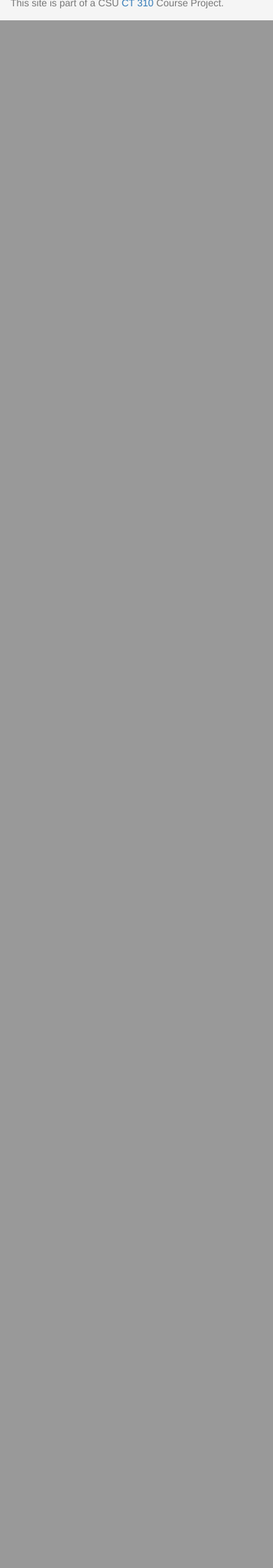
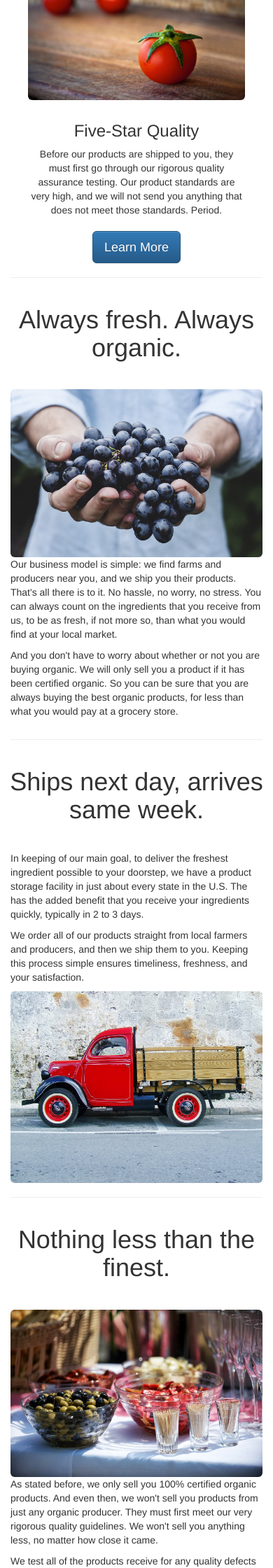
Before and after one commit to mjrerle/webdevp1, a PHP site: page / in a window 390 px wide. Shown: the part 1481-3721 px from the top of the page at 70% size. Before the commit the page ends 1510 px from the top, so only its background shows below. Run offline with PHP 8.4, Linux system fonts and the light colour scheme; some libraries are stand-ins or nearby versions.

Commit message:
Beautified the home page. Added some pretty pictures and some marketing content.

```diff
--- a/css/stylesheet.css
+++ b/css/stylesheet.css
@@ -30,6 +30,20 @@ nav > .container {
 
 .featurette {
     text-align: center;
+    padding: 0 40px;
+}
+
+.featurette-image {
+    height: 210px;
+}
+
+.featurette-text {
+    height: 110px;
+}
+
+.featurette img {
+    margin-bottom: 20px;
+    width: 100%;
 }
 
 .jumbotron {
--- a/index.php
+++ b/index.php
@@ -14,6 +14,7 @@
             <img class="first-slide" src="img/background-1932466_1920.jpg" alt="First slide">
             <div class="container">
                 <div class="carousel-caption">
+                    <h1 style="font-size: 6em;">CT310 Ingredients Emporium</h1>
                     <h1>Fresh Food Your Way.</h1>
                     <p></p>
                     <p><a class="btn btn-lg btn-primary" href="products.php" role="button">Shop Now</a></p>
@@ -24,6 +25,7 @@
             <img class="second-slide" src="img/watermelon-815072_1920.jpg" alt="Second slide">
             <div class="container">
                 <div class="carousel-caption">
+                    <h1 style="font-size: 6em;">CT310 Ingredients Emporium</h1>
                     <h1>Food delivery has never been this simple</h1>
                     <p>Local. Organic. Fresh.</p>
                     <p><a class="btn btn-lg btn-primary" href="about.php" role="button">Learn more about us</a></p>
@@ -34,6 +36,7 @@
             <img class="third-slide" src="img/apple-661726_1920.jpg" alt="Third slide">
             <div class="container">
                 <div class="carousel-caption">
+                    <h1 style="font-size: 6em;">CT310 Ingredients Emporium</h1>
                     <h1>Our mission is simple</h1>
                     <p>We want satisfied customers the old fashioned way: by quality food and quality service.</p>
                     <p><a class="btn btn-lg btn-primary" href="contact.php" role="button">Tell us how we're doing</a></p>
@@ -57,24 +60,82 @@
     </div>
     <div class="row" id="marketingOverview">
         <div class="col-sm-4 featurette">
-            <img src="#" alt="image">
+            <div class="featurette-image">
+                <img class="img-rounded" src="img/barley-872000_640.jpg" alt="image">
+            </div>
+            <h3>Fresh and Organic</h3>
+            <p class="featurette-text">
+                We source all of our ingredients from organic farms that are local to you. This means that you are always getting the freshest ingredients possible and supporting your local farmers.
+            </p>
+            <a class="btn btn-lg btn-primary" href="#freshness" role="button">Learn More</a>
         </div>
         <div class="col-sm-4 featurette">
-            <img src="#" alt="image">
+            <div class="featurette-image">
+                <img class="img-rounded" src="img/semi-truck-1285131_640.jpg" alt="image">
+            </div>
+            <h3>Fast Shipping</h3>
+            <p class="featurette-text">
+                All of our ingredients are shipped from farms and producers to one of our same-state storage facilities. There your orders are fulfilled, and our ingredients are shipped to you as quickly as possible.
+            </p>
+            <a class="btn btn-lg btn-primary" href="#shipping" role="button">Learn More</a>
         </div>
         <div class="col-sm-4 featurette">
-            <img src="#" alt="image">
+            <div class="featurette-image">
+                <img class="img-rounded" src="img/tomato-1205699_1280.jpg" alt="image">
+            </div>
+            <h3>Five-Star Quality</h3>
+            <p class="featurette-text">
+                Before our products are shipped to you, they must first go through our rigorous quality assurance testing. Our product standards are very high, and we will not send you anything that does not meet those standards. Period.
+            </p>
+            <a class="btn btn-lg btn-primary" href="#quality" role="button">Learn More</a>
         </div>
     </div>
-    <div class="row" id="marketingQuality">
-
+    <hr>
+    <div class="row" id="freshness">
+        <h1 style="text-align: center; margin-bottom: 40px;">Always fresh. Always organic.</h1>
+        <div class="col-md-5">
+            <img class="img-rounded" src="img/grapes-690230_1280.jpg" style="width: 100%" alt="organic"/>
+        </div>
+        <div class="col-md-7">
+            <p>
+                Our business model is simple: we find farms and producers near you, and we ship you their products. That's all there is to it. No hassle, no worry, no stress. You can always count on the ingredients that you receive from us, to be as fresh, if not more so, than what you would find at your local market.
+            </p>
+            <p>
+                And you don't have to worry about whether or not you are buying organic. We will only sell you a product if it has been certified organic. So you can be sure that you are always buying the best organic products, for less than what you would pay at a grocery store.
+            </p>
+        </div>
     </div>
-    <div class="row" id="marketingShipping">
-
+    <hr>
+    <div class="row" id="shipping">
+        <h1 style="text-align: center; margin-bottom: 40px;">Ships next day, arrives same week.</h1>
+        <div class="col-md-7">
+            <p>
+                In keeping of our main goal, to deliver the freshest ingredient possible to your doorstep, we have a product storage facility in just about every state in the U.S. The has the added benefit that you receive your ingredients quickly, typically in 2 to 3 days.
+            </p>
+            <p>
+                We order all of our products straight from local farmers and producers, and then we ship them to you. Keeping this process simple ensures timeliness, freshness, and your satisfaction.
+            </p>
+        </div>
+        <div class="col-md-5">
+            <img class="img-rounded" src="img/truck-1042600_1280.jpg" style="width: 100%" alt="delivery"/>
+        </div>
     </div>
-    <div class="row" id="marketingSomething">
-
+    <hr>
+    <div class="row" id="quality">
+        <h1 style="text-align: center; margin-bottom: 40px;">Nothing less than the finest.</h1>
+        <div class="col-md-5">
+            <img class="img-rounded" src="img/restaurant-bern-179046_1280.jpg" style="width: 100%" alt="delivery"/>
+        </div>
+        <div class="col-md-7">
+            <p>
+                As stated before, we only sell you 100% certified organic products. And even then, we won't sell you products from just any organic producer. They must first meet our very rigorous quality guidelines. We won't sell you anything less, no matter how close it came.
+            </p>
+            <p>
+                We test all of the products receive for any quality defects when they arrive. If there is anything we find unsatisfactory, it will never reach your door.
+            </p>
+        </div>
     </div>
+    <hr>
 </div>
 
 <?php include 'templates/footer.php'; ?>
```
Also changed, not shown: img/barley-872000_640.jpg (added), img/grapes-690230_1280.jpg (added), img/onion-761951_640.jpg (deleted), img/restaurant-bern-179046_1280.jpg (added), img/semi-truck-1285131_640.jpg (added), img/tomato-1205699_1280.jpg (added), img/truck-1042600_1280.jpg (added).
